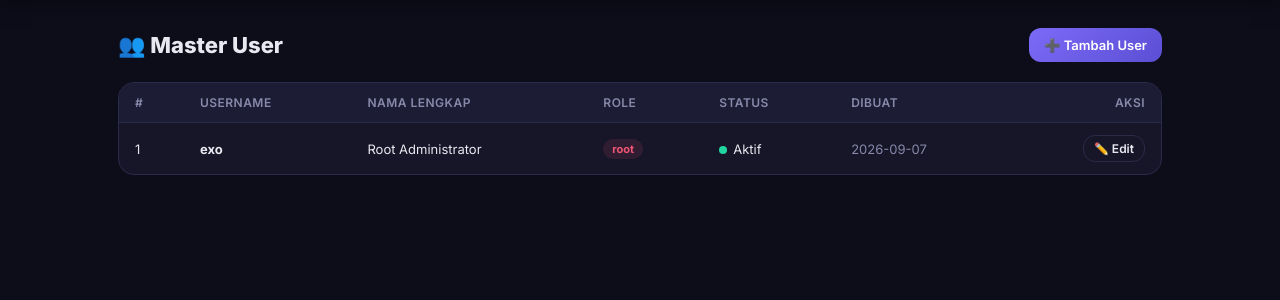
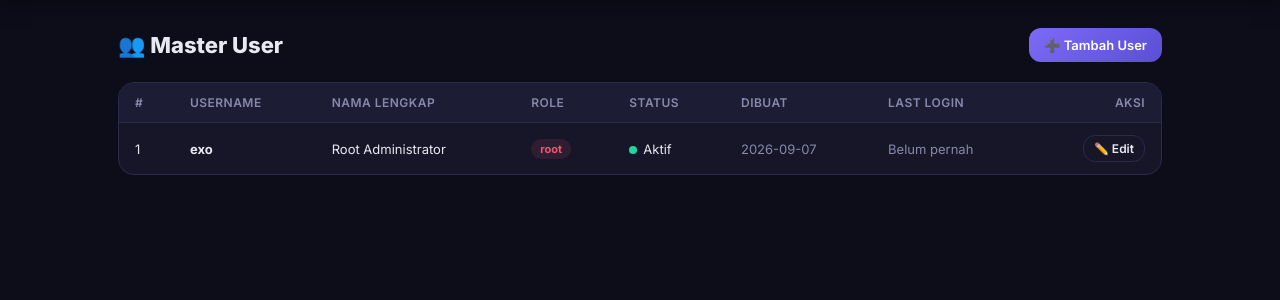
Before and after one commit to damarajibri/notion-dashboard, a Flask app: page /users in a window 1280 px wide. Shown: the part 75-375 px from the top of the page. Run offline with Flask 3, Linux system fonts and the light colour scheme; the visitor is signed in with stand-in values (Sample User, id 1); data comes from the database, SQL or seed files in the repository.

Commit message:
feat: add Last Login column to Master User page
Track and display each user's most recent successful login.

- db.py: add last_login column to users schema with auto-migration
  (ALTER TABLE) for existing databases; include last_login in
  _row_to_user(); add touch_last_login() helper.
- app.py: record last_login on successful authentication in login().
- users.html: add 'Last Login' column, formatted to local time via
  fmtLastLogin(); shows 'Belum pernah' when never logged in.

```diff
--- a/app.py
+++ b/app.py
@@ -653,6 +653,7 @@ def login():
         else:
             user = db.authenticate(username, password)
             if user:
+                db.touch_last_login(user['id'])
                 session.clear()
                 session.permanent = True
                 session['uid'] = user['id']
--- a/db.py
+++ b/db.py
@@ -75,10 +75,15 @@ def init_db():
                 password_hash TEXT NOT NULL,
                 is_active     INTEGER NOT NULL DEFAULT 1,
                 created_at    TEXT,
-                updated_at    TEXT
+                updated_at    TEXT,
+                last_login    TEXT
             );
             """
         )
+        # Migration: add last_login to pre-existing user tables that lack it.
+        cols = {row["name"] for row in conn.execute("PRAGMA table_info(users)")}
+        if "last_login" not in cols:
+            conn.execute("ALTER TABLE users ADD COLUMN last_login TEXT;")
         conn.commit()
     finally:
         conn.close()
@@ -300,6 +305,7 @@ def _row_to_user(row):
         "is_active": bool(row["is_active"]),
         "created_at": row["created_at"],
         "updated_at": row["updated_at"],
+        "last_login": row["last_login"] if "last_login" in row.keys() else None,
     }
 
 
@@ -357,6 +363,19 @@ def authenticate(username, password):
     if verify_password(password, row["password_hash"]):
         return _row_to_user(row)
     return None
+
+
+def touch_last_login(user_id):
+    """Record the current UTC time as the user's last successful login."""
+    conn = get_conn()
+    try:
+        conn.execute(
+            "UPDATE users SET last_login = ? WHERE id = ?",
+            (_now_iso(), user_id),
+        )
+        conn.commit()
+    finally:
+        conn.close()
 
 
 def list_users():
--- a/templates/users.html
+++ b/templates/users.html
@@ -102,7 +102,7 @@ input:focus, select:focus { outline: none; border-color: var(--accent); }
       <thead>
         <tr>
           <th>#</th><th>Username</th><th>Nama Lengkap</th>
-          <th>Role</th><th>Status</th><th>Dibuat</th><th style="text-align:right">Aksi</th>
+          <th>Role</th><th>Status</th><th>Dibuat</th><th>Last Login</th><th style="text-align:right">Aksi</th>
         </tr>
       </thead>
       <tbody id="userTbody"></tbody>
@@ -169,6 +169,17 @@ function esc(s) {
     {'&':'&amp;','<':'&lt;','>':'&gt;','"':'&quot;',"'":'&#39;'}[c]));
 }
 
+function fmtLastLogin(iso) {
+  if (!iso) return '<span style="color:var(--text2)">Belum pernah</span>';
+  // Stored as UTC ISO (e.g. 2026-09-30T14:47:00Z). Render in local time.
+  const d = new Date(iso);
+  if (isNaN(d)) return esc(iso);
+  return d.toLocaleString('id-ID', {
+    day: '2-digit', month: '2-digit', year: 'numeric',
+    hour: '2-digit', minute: '2-digit',
+  });
+}
+
 async function loadUsers() {
   const res = await fetch('/api/users');
   const data = await res.json();
@@ -185,6 +196,7 @@ async function loadUsers() {
       <td>${badge(u.role)}</td>
       <td><span class="dot ${u.is_active ? 'dot-on' : 'dot-off'}"></span>${u.is_active ? 'Aktif' : 'Nonaktif'}</td>
       <td style="color:var(--text2)">${(u.created_at||'').slice(0,10)}</td>
+      <td style="color:var(--text2)">${fmtLastLogin(u.last_login)}</td>
       <td>
         <div class="row-actions" style="justify-content:flex-end">
           <button class="btn btn-sm" onclick='openEdit(${JSON.stringify(u)})'>✏️ Edit</button>
```
